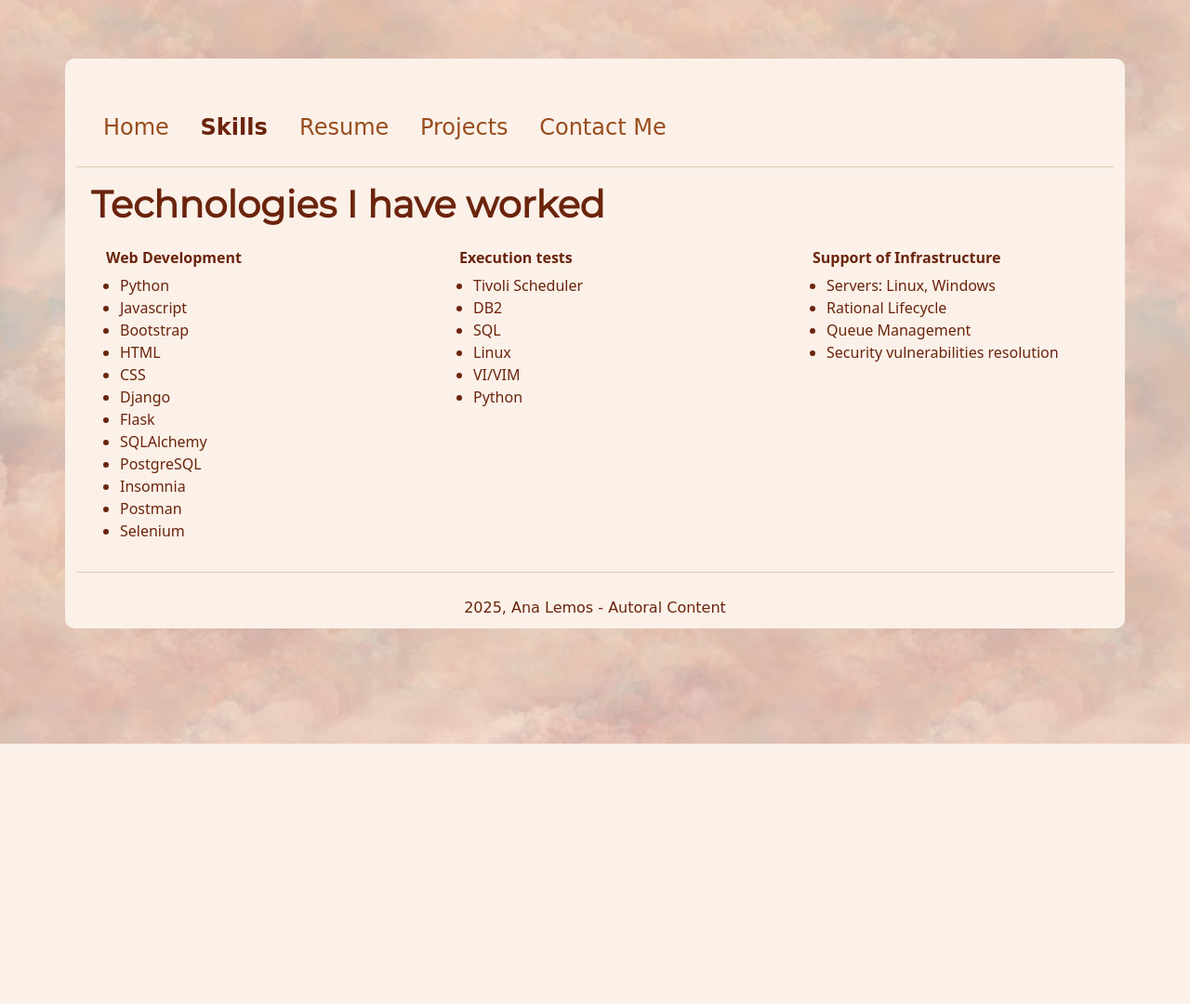
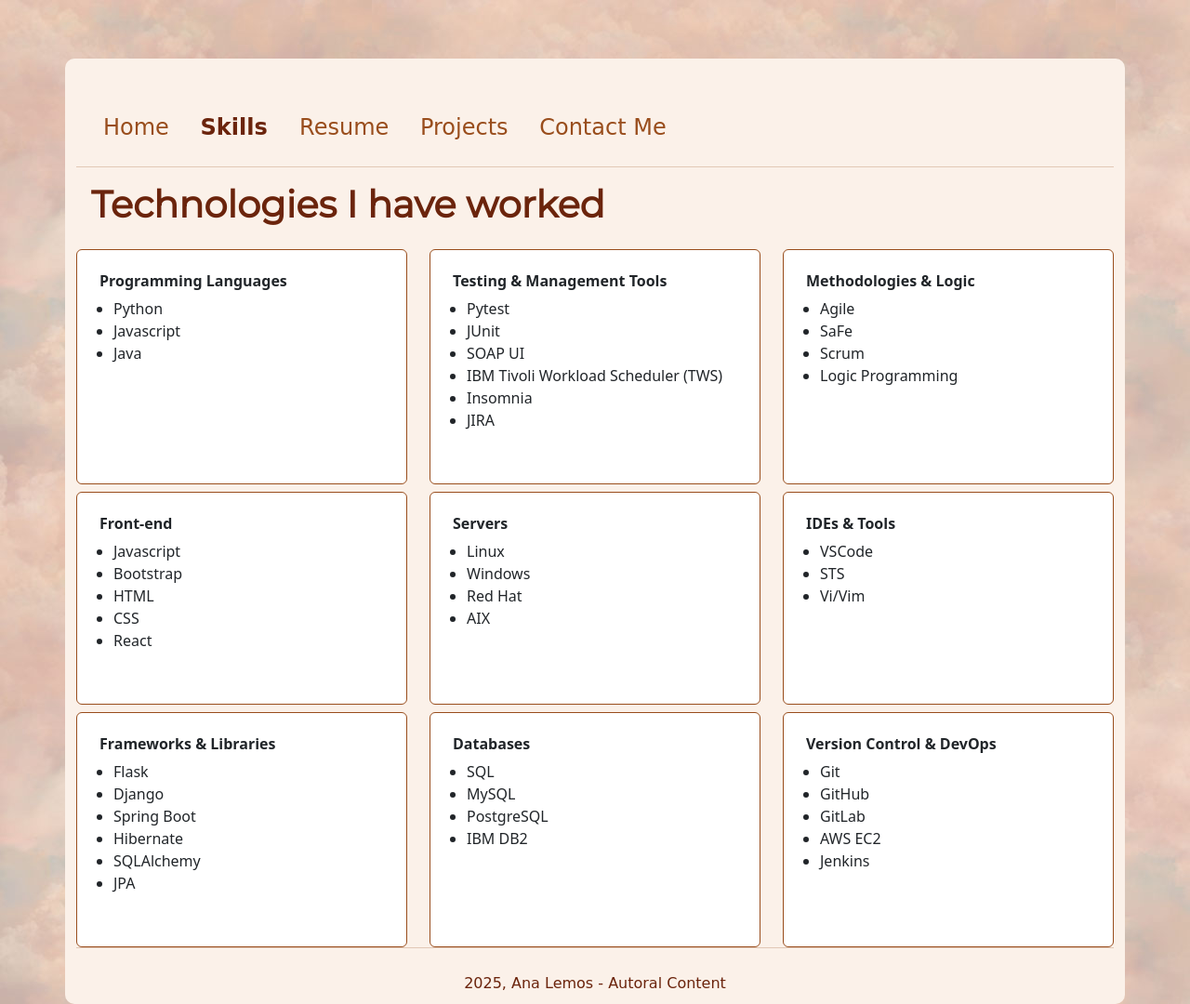
Before and after one commit to carol1692/my_portfolio, a Django app: page /portfolio/skills in a window 1280 px wide. Shown: the whole page at 93% size. Before the commit the page ends 800 px from the top, so only its background shows below. Run offline with Django 5.2, Linux system fonts and the light colour scheme; some libraries are stand-ins or nearby versions; some web fonts are replaced.

Commit message:
add new height to cards, fix resume texts and clean blank space in css

```diff
--- a/ana_portfolio/portfolio/static/portfolio/css/style.css
+++ b/ana_portfolio/portfolio/static/portfolio/css/style.css
@@ -137,6 +137,7 @@
 .card{
     border-color: var(--hot-brown);
 }
+
 .contact-form{
     width: 50rem;
 }
--- a/ana_portfolio/portfolio/templates/portfolio/projects.html
+++ b/ana_portfolio/portfolio/templates/portfolio/projects.html
@@ -5,7 +5,7 @@
     <div class="container row">
         <div class="col p-4 m-2">
             <a href="{% url 'index_morse' %}" target="_blank">
-                    <div class="align-center card p-4">
+                    <div class="align-center card h-100 p-4">
                         <img src="{% static 'portfolio/img/morse_thumb.jpg' %}" class="img-fluid img-thumbs p-3 img-thumbnail" alt="...">
                         <p class="projects-link text-center body-font pt-3"> Morse Translator</p>
                         <p class="projects-link text-center body-font"> A text translator to morse code  </p>
@@ -14,7 +14,7 @@
         </div>
         <div class="col p-4 m-2">
             <a href="{% url 'index_je' %}" target="_blank">
-                    <div class="align-center card p-4">
+                    <div class="align-center card h-100 p-4">
                         <img src="{% static 'portfolio/img/thumb_je.jpg' %}" class="img-fluid img-thumbs p-3 img-thumbnail" alt="...">
                         <p class="projects-link text-center body-font pt-3"> Jessica's Assistant</p>
                         <p class="projects-link text-center body-font"> with an Spotify API integration is possible to list all relevant data of Artist or Track to work on QA tests </p>
--- a/ana_portfolio/portfolio/templates/portfolio/skills.html
+++ b/ana_portfolio/portfolio/templates/portfolio/skills.html
@@ -6,43 +6,94 @@
 
 <div id="english_content" style="display: block;">
     <h1 class="montserrat-font fw-bold body-font px-3"> Technologies I have worked </h1>
-    <div class="row">
+    <div class="row pb-2">
         <div class="col body-font">
-            <ul class="mt-3">
-                <h6 class="fw-bolder"> Web Development</h6>
-                <li class="mt-2">Python</li>
+            <ul class="mt-3 card h-100 p-4">
+                <h6 class="fw-bolder "> Programming Languages</h6>
+                <li >Python</li>
                 <li>Javascript</li>
-                <li>Bootstrap</li>
-                <li>HTML</li>
-                <li>CSS</li>
-                <li>Django</li>
-                <li>Flask</li>
-                <li>SQLAlchemy</li>
-                <li>PostgreSQL</li>
-                <li>Insomnia</li>
-                <li>Postman</li>
-                <li>Selenium</li>
+                <li>Java</li>
+            </ul></div>
+        <div class="col body-font">
+            <ul class="mt-3 card h-100 p-4">
+                 <h6 class="fw-bolder"> Testing & Management Tools</h6>
+                    <li >Pytest</li>
+                    <li >JUnit</li>
+                    <li>SOAP UI</li>
+                    <li>IBM Tivoli Workload Scheduler (TWS)</li>
+                    <li>Insomnia</li>
+                    <li>JIRA</li>
             </ul>
         </div>
         <div class="col body-font">
-            <ul class="mt-3">
-                <h6 class="fw-bolder"> Execution tests </h6>
-                <li class="mt-2">Tivoli Scheduler</li>
-                <li>DB2</li>
-                <li>SQL</li>
-                <li>Linux</li>
-                <li>VI/VIM</li>
-                <li>Python</li>
+            <ul class="mt-3 card h-100 p-4">
+                 <h6 class="fw-bolder"> Methodologies & Logic</h6>
+                    <li >Agile</li>
+                    <li>SaFe</li>
+                    <li>Scrum</li>
+                    <li> Logic Programming</li>
+            </ul>
+        </div>
+    </div>
+    <div class="row pb-2">
+        <div class="col body-font">
+            <ul class="mt-3 card h-100 p-4">
+                 <h6 class="fw-bolder"> Front-end</h6>
+                    <li>Javascript</li>
+                    <li>Bootstrap </li>
+                    <li>HTML</li>
+                    <li>CSS</li>
+                    <li>React</li>
             </ul>
         </div>
         <div class="col body-font">
-            <ul class="mt-3">
-                <h6 class="fw-bolder"> Support of Infrastructure </h6>
-                <li class="mt-2">Servers: Linux, Windows</li>
-                <li>Rational Lifecycle</li>
-                <li>Queue Management</li>
-                <li>Security vulnerabilities resolution</li>
+             <ul class="mt-3 card h-100 p-4">
+                <h6 class="fw-bolder"> Servers</h6>
+                <li>Linux </li>
+                <li>Windows</li>
+                <li>Red Hat</li>
+                <li>AIX</li>
             </ul>
+        </div>
+        <div class="col body-font">
+             <ul class="mt-3 card h-100 p-4">
+                 <h6 class="fw-bolder"> IDEs & Tools</h6>
+                    <li>VSCode</li>
+                    <li>STS</li>
+                    <li>Vi/Vim</li>
+            </ul>
+        </div>
+    </div>
+    <div class="row">
+        <div class="col body-font">
+            <ul class="mt-3 card h-100 p-4">
+                 <h6 class="fw-bolder"> Frameworks & Libraries</h6>
+                    <li>Flask</li>
+                    <li>Django</li>
+                    <li>Spring Boot</li>
+                    <li>Hibernate</li>
+                    <li>SQLAlchemy</li>
+                    <li>JPA</li>
+            </ul>
+        </div>
+        <div class="col body-font">
+            <ul class="mt-3 card h-100 p-4">
+                 <h6 class="fw-bolder"> Databases</h6>
+                    <li>SQL</li>
+                    <li>MySQL</li>
+                    <li>PostgreSQL</li>
+                    <li>IBM DB2</li>
+            </ul>
+        </div>
+        <div class="col body-font">
+            <ul class="mt-3 card h-100 p-4">
+                 <h6 class="fw-bolder"> Version Control & DevOps</h6>
+                    <li>Git</li>
+                    <li>GitHub</li>
+                    <li>GitLab</li>
+                    <li>AWS EC2</li>
+                    <li>Jenkins</li>
+           </ul>
         </div>
     </div>
 
```
Also changed, not shown: ana_portfolio/portfolio/templates/portfolio/resume.html (+36 -29 lines).
